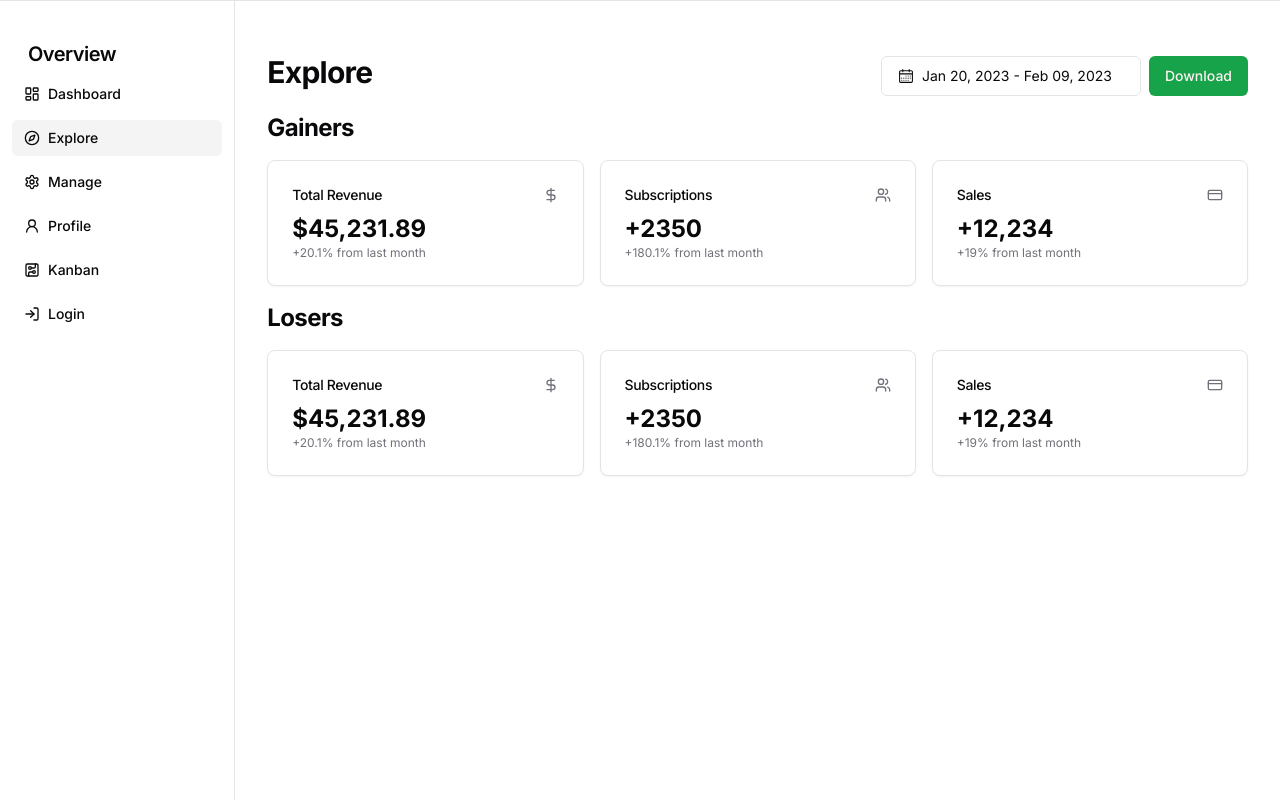
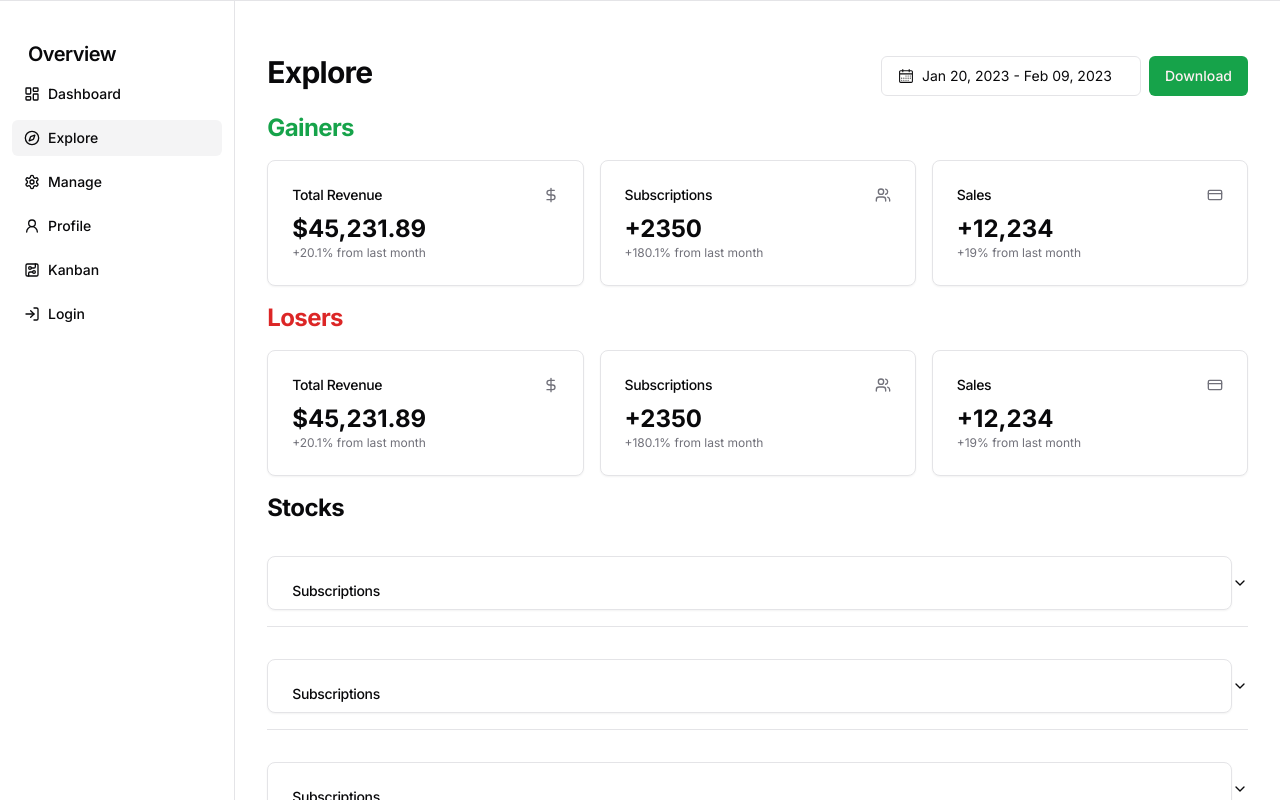
Before and after one commit to darshil929/Portfolyx, a Next.js app in the folder frontend/: page /dashboard/explore in a window 1280 px wide. Built offline with nearby package versions, Linux system fonts and the light colour scheme.

Commit message:
accordion added

```diff
--- a/frontend/app/(dashboard)/dashboard/explore/page.jsx
+++ b/frontend/app/(dashboard)/dashboard/explore/page.jsx
@@ -9,6 +9,14 @@ import {
     CardHeader,
     CardTitle,
 } from "@/components/ui/card"
+
+import {
+    Accordion,
+    AccordionContent,
+    AccordionItem,
+    AccordionTrigger,
+} from "@/components/ui/accordion"
+
 import React from 'react'
 
 export default function page() {
@@ -24,7 +32,7 @@ export default function page() {
                         <Button>Download</Button>
                     </div>
                 </div>
-                <h2 className="text-2xl font-bold tracking-tight">
+                <h2 className="text-2xl font-bold tracking-tight text-green-600">
                     Gainers
                 </h2>
                 <div className="grid gap-4 md:grid-cols-2 lg:grid-cols-3">
@@ -105,7 +113,7 @@ export default function page() {
                         </CardContent>
                     </Card>
                 </div>
-                <h2 className="text-2xl font-bold tracking-tight">
+                <h2 className="text-2xl font-bold tracking-tight text-red-600">
                     Losers
                 </h2>
                 <div className="grid gap-4 md:grid-cols-2 lg:grid-cols-3">
@@ -186,6 +194,91 @@ export default function page() {
                         </CardContent>
                     </Card>
                 </div>
+                <h2 className="text-2xl font-bold tracking-tight">
+                    Stocks
+                </h2>
+                <div className="grid gap-4 md:grid-cols-2 lg:grid-cols-1">
+                    <Accordion type="single" collapsible>
+                        <AccordionItem value="item-1" className="w-full">
+                            <AccordionTrigger>
+                                <Card className="w-full">
+                                    <CardHeader className="flex flex-row items-center justify-between space-y-0 pb-2">
+                                        <CardTitle className="text-sm font-medium">
+                                            Subscriptions
+                                        </CardTitle>
+                                    </CardHeader>
+                                </Card>
+                            </AccordionTrigger>
+                            <AccordionContent>
+                                Graph Here
+                            </AccordionContent>
+                        </AccordionItem>
+                    </Accordion>
+                    <Accordion type="single" collapsible>
+                        <AccordionItem value="item-1" className="w-full">
+                            <AccordionTrigger>
+                                <Card className="w-full">
+                                    <CardHeader className="flex flex-row items-center justify-between space-y-0 pb-2">
+                                        <CardTitle className="text-sm font-medium">
+                                            Subscriptions
+                                        </CardTitle>
+                                    </CardHeader>
+                                </Card>
+                            </AccordionTrigger>
+                            <AccordionContent>
+                                Graph Here
+                            </AccordionContent>
+                        </AccordionItem>
+                    </Accordion>
+                    <Accordion type="single" collapsible>
+                        <AccordionItem value="item-1" className="w-full">
+                            <AccordionTrigger>
+                                <Card className="w-full">
+                                    <CardHeader className="flex flex-row items-center justify-between space-y-0 pb-2">
+                                        <CardTitle className="text-sm font-medium">
+                                            Subscriptions
+                                        </CardTitle>
+                                    </CardHeader>
+                                </Card>
+                            </AccordionTrigger>
+                            <AccordionContent>
+                                Graph Here
+                            </AccordionContent>
+                        </AccordionItem>
+                    </Accordion>
+                    <Accordion type="single" collapsible>
+                        <AccordionItem value="item-1" className="w-full">
+                            <AccordionTrigger>
+                                <Card className="w-full">
+                                    <CardHeader className="flex flex-row items-center justify-between space-y-0 pb-2">
+                                        <CardTitle className="text-sm font-medium">
+                                            Subscriptions
+                                        </CardTitle>
+                                    </CardHeader>
+                                </Card>
+                            </AccordionTrigger>
+                            <AccordionContent>
+                                Graph Here
+                            </AccordionContent>
+                        </AccordionItem>
+                    </Accordion>
+                    <Accordion type="single" collapsible>
+                        <AccordionItem value="item-1" className="w-full">
+                            <AccordionTrigger>
+                                <Card className="w-full">
+                                    <CardHeader className="flex flex-row items-center justify-between space-y-0 pb-2">
+                                        <CardTitle className="text-sm font-medium">
+                                            Subscriptions
+                                        </CardTitle>
+                                    </CardHeader>
+                                </Card>
+                            </AccordionTrigger>
+                            <AccordionContent>
+                                Graph Here
+                            </AccordionContent>
+                        </AccordionItem>
+                    </Accordion>
+                </div>
             </div>
         </ScrollArea>
     )
```
Lines whose indentation alone changed are shown as unchanged.
